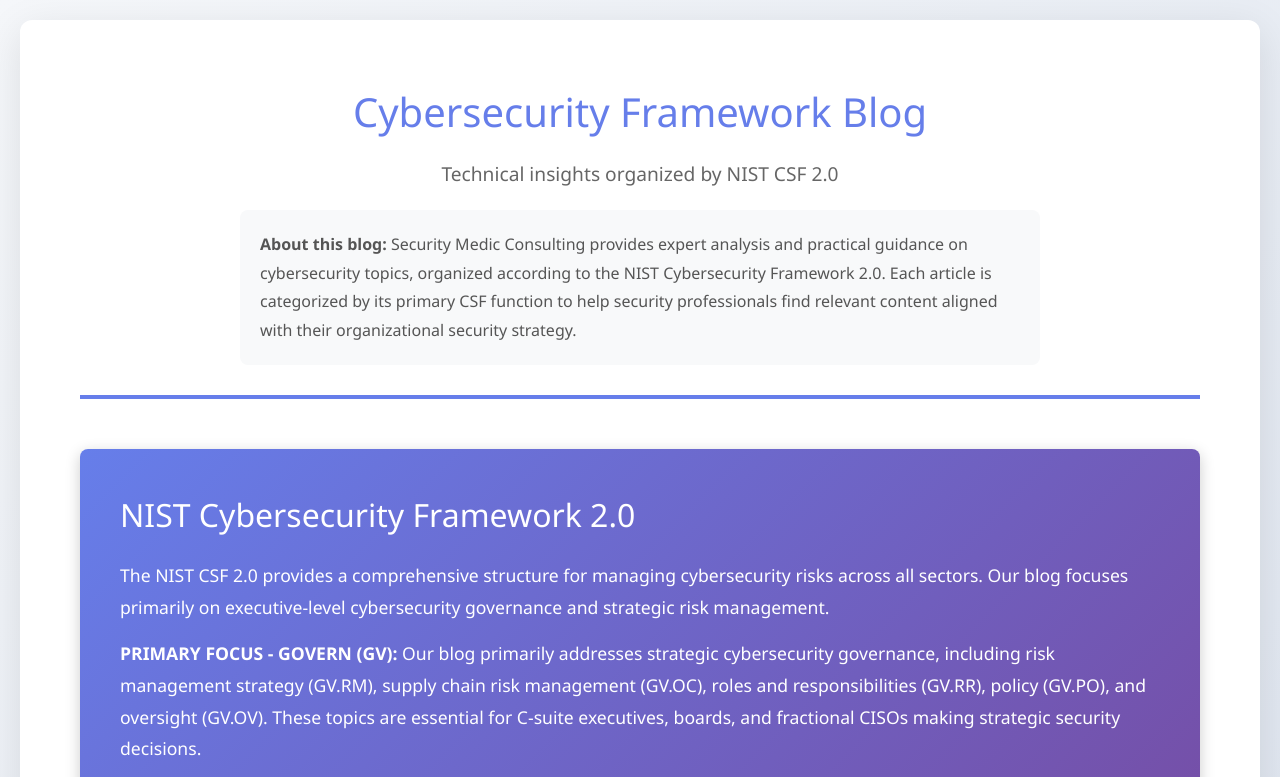
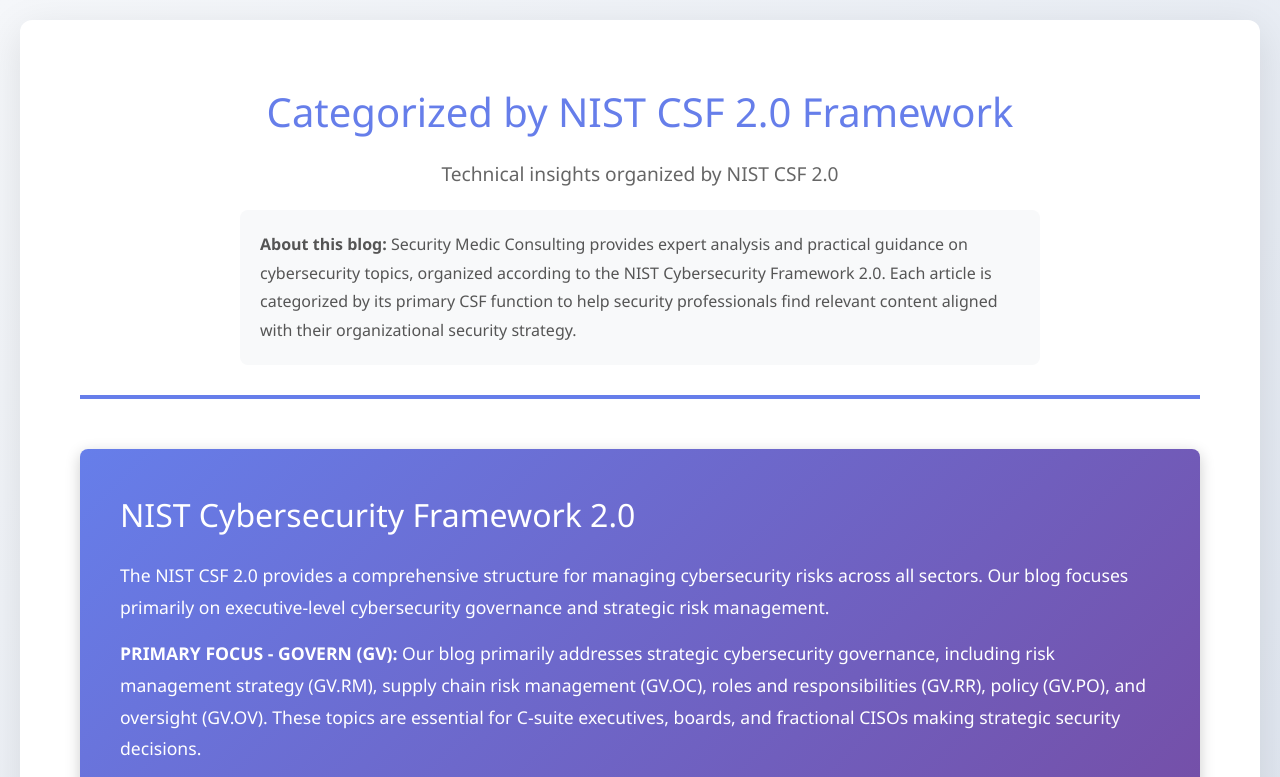
Before and after one commit to sm911/CFS-2.0, a plain HTML site: page index.html in a window 1280 px wide. Shown: the top 777 px of the page. Drawn offline with Linux system fonts and the light colour scheme.

Commit message:
Add files via upload

```diff
--- a/index.html
+++ b/index.html
@@ -317,7 +317,7 @@
     <div class="container">
         <!-- Site Header -->
         <header class="site-header">
-            <h1>Cybersecurity Framework Blog</h1>
+            <h1>Categorized by NIST CSF 2.0 Framework</h1>
             <p class="subtitle">Technical insights organized by NIST CSF 2.0</p>
             <div class="description">
                 <strong>About this blog:</strong> Security Medic Consulting provides expert analysis and practical guidance on cybersecurity topics, organized according to the NIST Cybersecurity Framework 2.0. Each article is categorized by its primary CSF function to help security professionals find relevant content aligned with their organizational security strategy.
```
